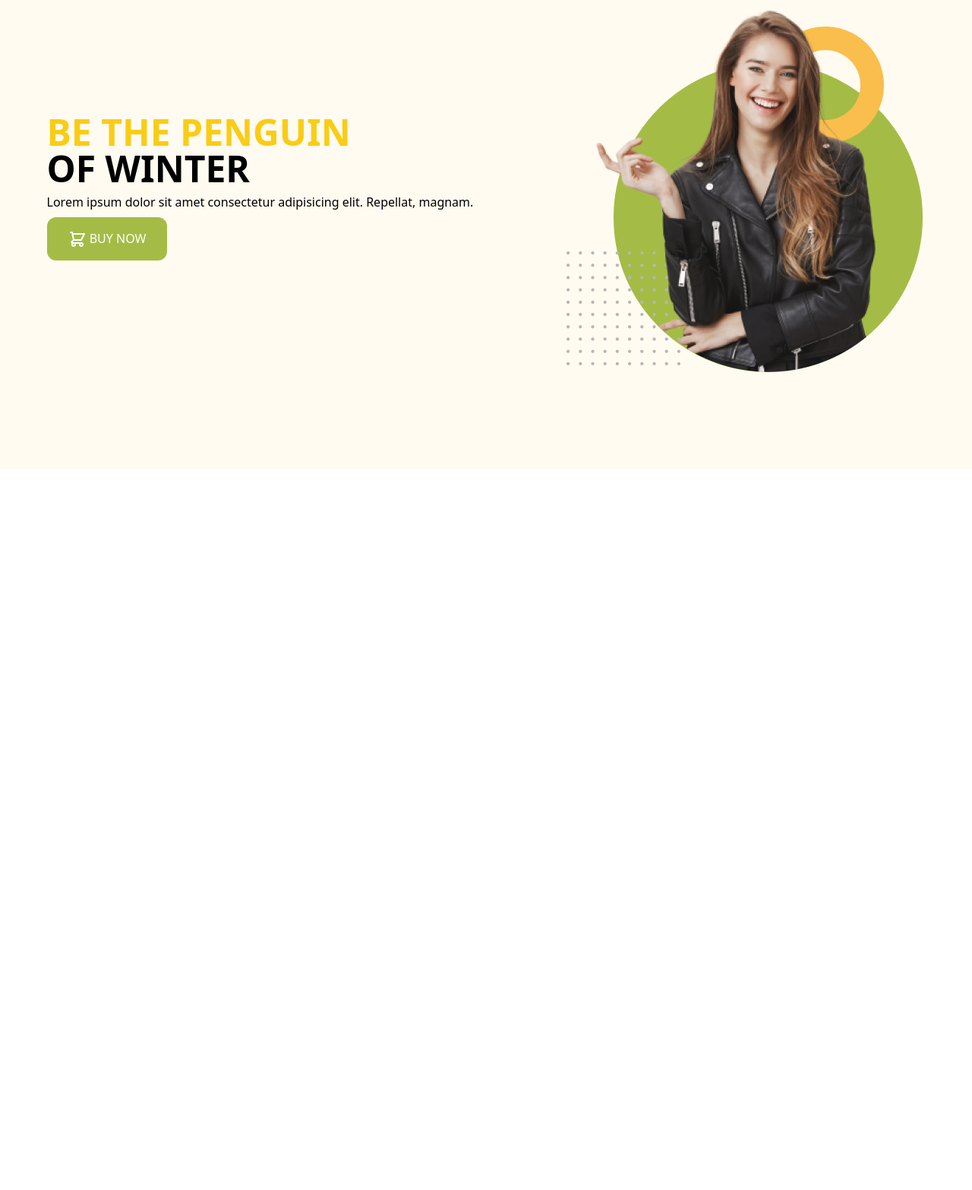
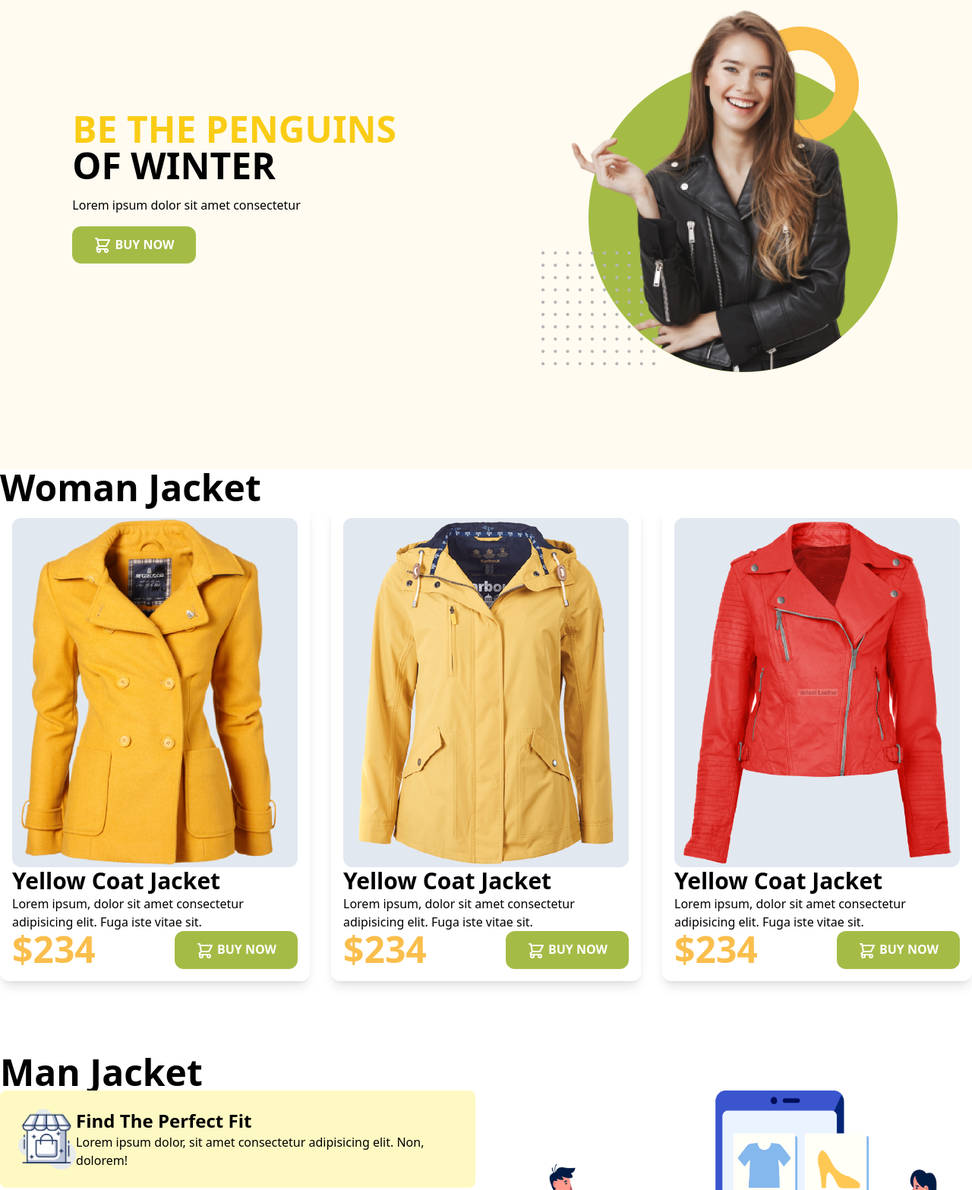
Before and after one commit to Jobayer-ak/penguin-fashion-with-tailwind-css, a plain HTML site: page index.html in a window 1280 px wide. Shown: the part 45-1612 px from the top of the page at 76% size. Before the commit the page ends 800 px from the top, so only its background shows below. Drawn offline with nearby package versions, Linux system fonts and the light colour scheme.

Commit message:
woman jacket done

```diff
--- a/index.html
+++ b/index.html
@@ -13,6 +13,8 @@
             colors: {
               clifford: "#da373d",
               penguin: "#FFFBF0",
+              jacketprice: "#FABE4C",
+              mainbg: "#E5E5E5",
             },
           },
         },
@@ -25,18 +27,15 @@
   <body>
     <header class="bg-penguin pb-32 pt-12">
       <section class="container mx-auto sm:flex items-center justify-around">
-        <div class="space-y-2">
-          <h1 class="text-2xl sm:text-5xl font-bold uppercase">
-            <span class="text-yellow-400">Be The Penguin</span>
+        <div class="space-y-4">
+          <h1 class="text-2xl sm:text-5xl uppercase font-bold">
+            <span class="text-yellow-400">Be The penguins </span>
             <br />
-            <span>Of Winter</span>
+            <span>of winter </span>
           </h1>
-          <p>
-            Lorem ipsum dolor sit amet consectetur adipisicing elit. Repellat,
-            magnam.
-          </p>
+          <p>Lorem ipsum dolor sit amet consectetur</p>
           <button
-            class="uppercase bg-[#A4BC46] py-4 px-7 text-white font-semi-bold rounded-xl"
+            class="uppercase bg-[#A4BC46] py-3 px-7 text-white font-semibold rounded-xl"
           >
             <svg
               xmlns="http://www.w3.org/2000/svg"
@@ -52,15 +51,143 @@
                 d="M3 3h2l.4 2M7 13h10l4-8H5.4M7 13L5.4 5M7 13l-2.293 2.293c-.63.63-.184 1.707.707 1.707H17m0 0a2 2 0 100 4 2 2 0 000-4zm-8 2a2 2 0 11-4 0 2 2 0 014 0z"
               />
             </svg>
-            BUY NOW
+            Buy Now
           </button>
         </div>
-        <div>
-          <img src="images/model.png" alt="" />
+        <div class="pt-8 sm:pt-0">
+          <img class="w-1/2 sm:w-full" src="images/model.png" alt="" />
         </div>
       </section>
     </header>
-    <main></main>
-    <footer></footer>
+    <main class="container mx-auto">
+      <!-- Woman Jacket -->
+      <section class="pb-24">
+        <h2 class="text-5xl font-bold">Woman Jacket</h2>
+
+        <div class="grid md:grid-cols-2 lg:grid-cols-3 gap-7">
+          <!-- Jacket-1 -->
+          <div class="p-4 shadow-lg rounded-xl">
+            <div class="p-1.25 bg-slate-200 rounded-xl">
+              <img src="images/jacket-1.png" alt="" />
+            </div>
+            <h3 class="text-3xl font-semibold">Yellow Coat Jacket</h3>
+            <p>
+              Lorem ipsum, dolor sit amet consectetur adipisicing elit. Fuga
+              iste vitae sit.
+            </p>
+            <div class="flex justify-between">
+              <h2 class="text-5xl text-jacketprice font-bold">$234</h2>
+              <button
+                class="uppercase bg-[#A4BC46] py-3 px-7 text-white font-semibold rounded-xl"
+              >
+                <svg
+                  xmlns="http://www.w3.org/2000/svg"
+                  class="h-6 w-6 inline"
+                  fill="none"
+                  viewBox="0 0 24 24"
+                  stroke="currentColor"
+                >
+                  <path
+                    stroke-linecap="round"
+                    stroke-linejoin="round"
+                    stroke-width="2"
+                    d="M3 3h2l.4 2M7 13h10l4-8H5.4M7 13L5.4 5M7 13l-2.293 2.293c-.63.63-.184 1.707.707 1.707H17m0 0a2 2 0 100 4 2 2 0 000-4zm-8 2a2 2 0 11-4 0 2 2 0 014 0z"
+                  />
+                </svg>
+                Buy Now
+              </button>
+            </div>
+          </div>
+          <!-- Jacket-3 -->
+          <div class="p-4 shadow-lg rounded-xl">
+            <div class="p-1.25 bg-slate-200 rounded-xl">
+              <img src="images/jacket-2.png" alt="" />
+            </div>
+            <h3 class="text-3xl font-semibold">Yellow Coat Jacket</h3>
+            <p>
+              Lorem ipsum, dolor sit amet consectetur adipisicing elit. Fuga
+              iste vitae sit.
+            </p>
+            <div class="flex justify-between">
+              <h2 class="text-5xl text-jacketprice font-bold">$234</h2>
+              <button
+                class="uppercase bg-[#A4BC46] py-3 px-7 text-white font-semibold rounded-xl"
+              >
+                <svg
+                  xmlns="http://www.w3.org/2000/svg"
+                  class="h-6 w-6 inline"
+                  fill="none"
+                  viewBox="0 0 24 24"
+                  stroke="currentColor"
+                >
+                  <path
+                    stroke-linecap="round"
+                    stroke-linejoin="round"
+                    stroke-width="2"
+                    d="M3 3h2l.4 2M7 13h10l4-8H5.4M7 13L5.4 5M7 13l-2.293 2.293c-.63.63-.184 1.707.707 1.707H17m0 0a2 2 0 100 4 2 2 0 000-4zm-8 2a2 2 0 11-4 0 2 2 0 014 0z"
+                  />
+                </svg>
+                Buy Now
+              </button>
+            </div>
+          </div>
+          <!-- Jacket-3 -->
+          <div class="p-4 shadow-lg rounded-xl">
+            <div class="p-1.25 bg-slate-200 rounded-xl">
+              <img src="images/jacket-3.png" alt="" />
+            </div>
+            <h3 class="text-3xl font-semibold">Yellow Coat Jacket</h3>
+            <p>
+              Lorem ipsum, dolor sit amet consectetur adipisicing elit. Fuga
+              iste vitae sit.
+            </p>
+            <div class="flex justify-between">
+              <h2 class="text-5xl text-jacketprice font-bold">$234</h2>
+              <button
+                class="uppercase bg-[#A4BC46] py-3 px-7 text-white font-semibold rounded-xl"
+              >
+                <svg
+                  xmlns="http://www.w3.org/2000/svg"
+                  class="h-6 w-6 inline"
+                  fill="none"
+                  viewBox="0 0 24 24"
+                  stroke="currentColor"
+                >
+                  <path
+                    stroke-linecap="round"
+                    stroke-linejoin="round"
+                    stroke-width="2"
+                    d="M3 3h2l.4 2M7 13h10l4-8H5.4M7 13L5.4 5M7 13l-2.293 2.293c-.63.63-.184 1.707.707 1.707H17m0 0a2 2 0 100 4 2 2 0 000-4zm-8 2a2 2 0 11-4 0 2 2 0 014 0z"
+                  />
+                </svg>
+                Buy Now
+              </button>
+            </div>
+          </div>
+        </div>
+      </section>
+      <!-- Man Jacket -->
+      <section>
+        <h2 class="text-5xl font-bold">Man Jacket</h2>
+      </section class="bg-mainbg">
+      <!-- Our Benifits -->
+      <div class="grid grid-cols-2 gap-7">
+        <div class="rounded-lg flex bg-yellow-100 p-6">
+          <img class="w-20 h-20" src="images/house.png" alt="">
+          <div>
+            <h4 class="text-2xl font-bold">Find The Perfect Fit</h4>
+            <p>Lorem ipsum dolor, sit amet consectetur adipisicing elit. Non, dolorem!</p>
+          </div>
+        </div>
+        <div class="row-span-3">
+          <img src="images/shopping.png" alt="">
+        </div>
+        <div class="h-32 bg-slate-500">3</div>
+        <div class="h-32 bg-slate-500">4</div>
+      </div>
+    </main>
+    <footer>
+      <p>BUY FROM US</p>
+    </footer>
   </body>
 </html>
```
